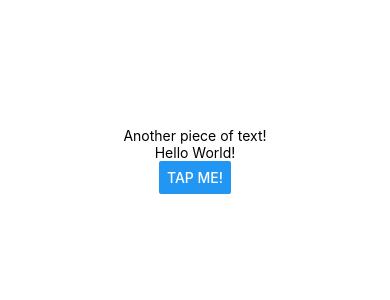
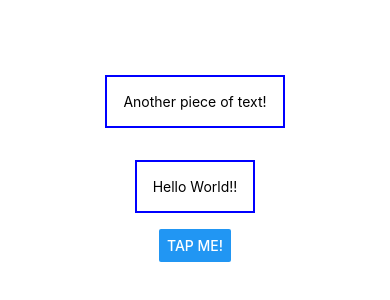
Before and after one commit to maxmay94/RNCourse_01, a React Native app: screen / in a window 390 px wide. Shown: the part 262-562 px from the top of the page. Built offline with nearby package versions, Linux system fonts and the light colour scheme.

Commit message:
learn about stylesheets

```diff
--- a/App.js
+++ b/App.js
@@ -3,11 +3,13 @@ import { StyleSheet, Text, View, Button } from 'react-native'
 export default function App() {
   return (
     <View style={styles.container}>
-      <View>
+      <View style={styles.dummyText}>
         <Text>Another piece of text!</Text>
       </View>
-      <Text>Hello World!</Text>
-      <Button title="Tap Me!" />
+      <Text style={styles.dummyText}>
+        Hello World!!
+      </Text>
+      <Button title="Tap Me!"/>
     </View>
   )
 }
@@ -19,4 +21,10 @@ const styles = StyleSheet.create({
     alignItems: 'center',
     justifyContent: 'center',
   },
+  dummyText: {
+    margin: 16,
+    padding: 16,
+    borderWidth: 2,
+    borderColor: 'blue',
+  },
 })
```
